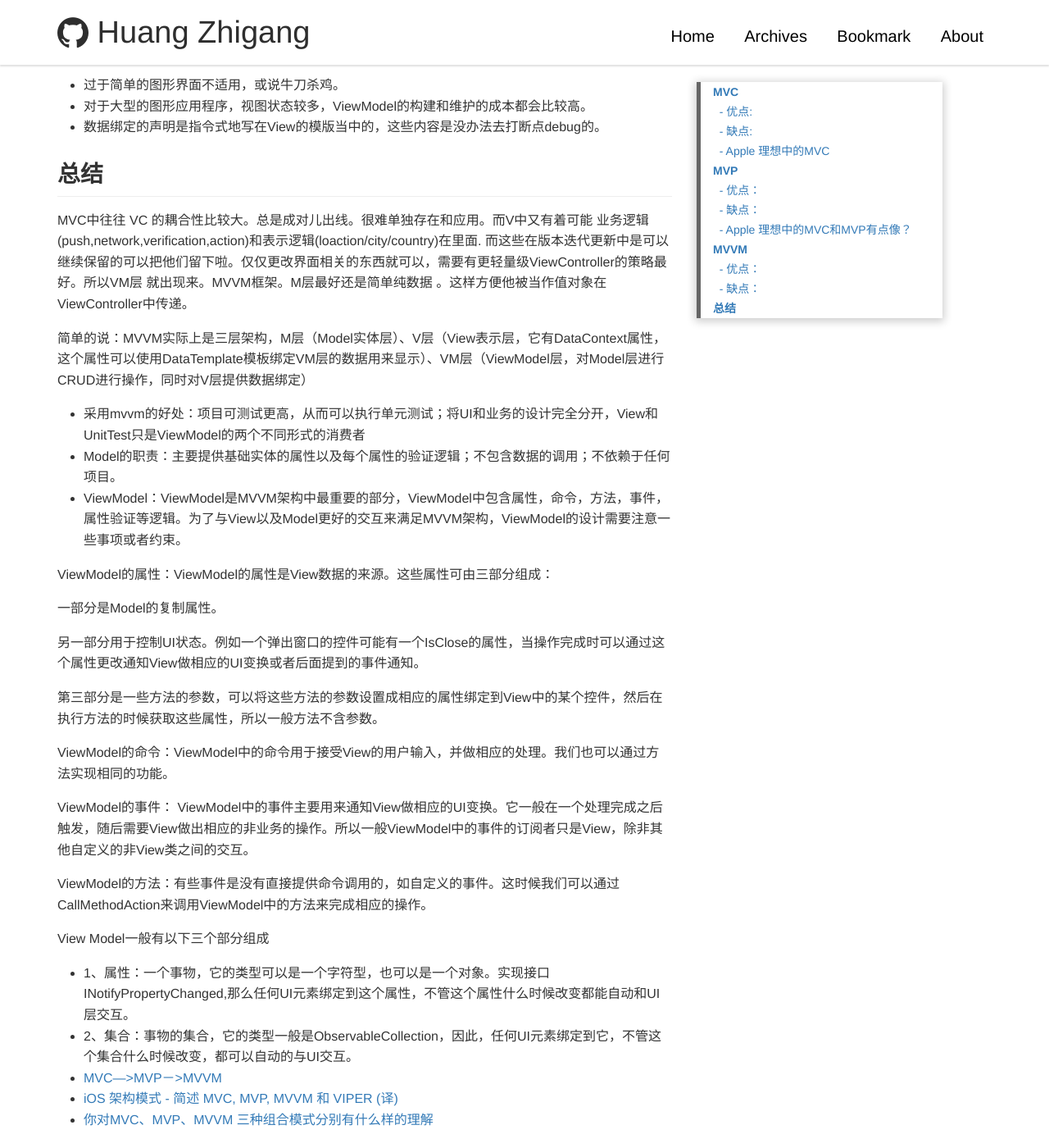
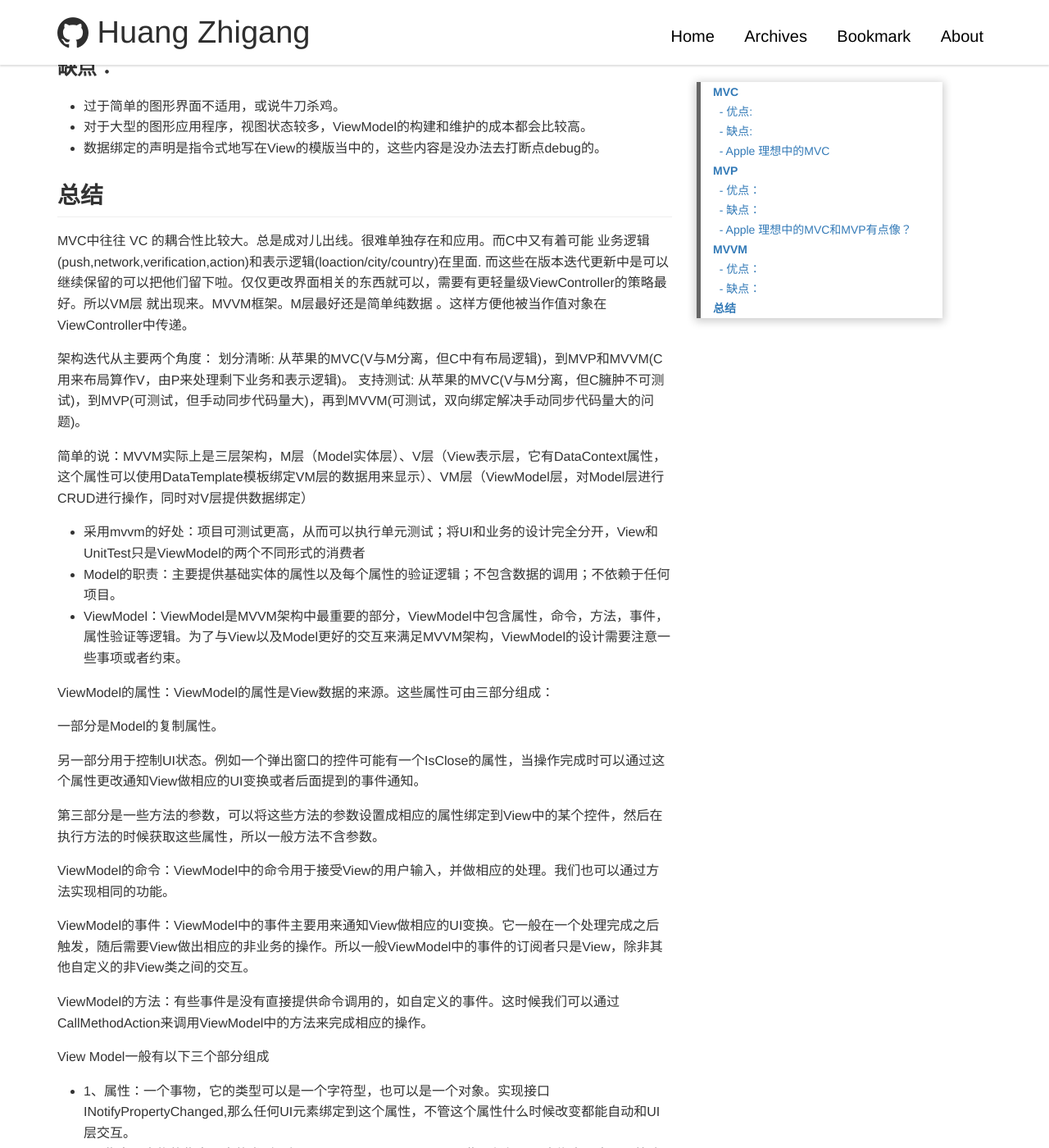
Before and after one commit to huangzhigangxg/huangzhigangxg.github.io, a Jekyll site: the page built from _posts/2016/2016-09-12-mvc_mvp_mvvm.md, in a window 1280 px wide and 1400 px high, scrolled down 3426 px. Shown: the whole window at 82% size. Built offline with Jekyll 4.4.1, drawn with Linux system fonts in a browser that asks for light colours; some of the changed text lies outside the part shown.

```diff
--- a/_posts/2016/2016-09-12-mvc_mvp_mvvm.md
+++ b/_posts/2016/2016-09-12-mvc_mvp_mvvm.md
@@ -47,12 +47,12 @@ MVP 时 打破了View原来对于Model的依赖 全都用Presenter来观察Model
 
 ### 优点：
 
-- 便于测试。Presenter对View是通过接口进行，在对Presenter进行不依赖UI环境的单元测试的时候。可以通过Mock一个View对象，这个对象只需要实现了View的接口即可。然后依赖注入到Presenter中，单元测试的时候就可以完整的测试Presenter业务逻辑的正确性。这里根据上面的例子给出了Presenter的单元测试样例。
+- 便于测试。Presenter对View是通过接口进行，在对Presenter进行不依赖UI环境的单元测试的时候。可以通过Mock一个View对象，这个对象只需要实现了View的接口即可。然后依赖注入到Presenter中，单元测试的时候就可以完整的测试Presenter业务逻辑的正确性。这里根据上面的例子给出了Presenter的单元测试样例。*MVP就已经解决难测试的问题*
 - View可以进行组件化。在MVP当中，View不依赖Model。这样就可以让View从特定的业务场景中脱离出来，可以说View可以做到对业务逻辑完全无知。它只需要提供一系列接口提供给上层操作。这样就可以做高度可复用的View组件。
 
 ### 缺点：
 
-- Presenter中除了业务逻辑以外，还有大量的View->Model，Model->View的手动同步逻辑，造成Presenter比较笨重，维护起来会比较困难。
+- Presenter中除了业务逻辑以外，还有大量的View->Model，Model->View的手动同步逻辑，造成Presenter比较笨重，维护起来会比较困难。*大量手动的同步代码直到MVVM双向绑定才被解决，也是MVVM的重大意义*
 
 ### Apple 理想中的MVC和MVP有点像？
 
@@ -69,7 +69,7 @@ MVVM 时 VM 把展示逻辑从C中拿出来和业务逻辑从M中拿出来合并
 
 ### 优点：
 
-- 提高可维护性。以前MVP都是要大量的接口类，来手动的同步View和ViewModel，造成代码量很大。而提供双向绑定机制，减少了代码，提高了代码的可维护性。（关键）！！！
+- 提高可维护性。以前MVP都是要大量的接口类，来手动的同步View和ViewModel，造成代码量很大。而提供双向绑定机制，减少了MVP下的代码，提高了代码的可维护性。（关键）！！！
 - 简化测试。因为同步逻辑是交由Binder做的，View跟着Model同时变更，所以只需要保证Model的正确性，View就正确。大大减少了对View同步更新的测试。
 
 ### 缺点：
@@ -80,7 +80,11 @@ MVVM 时 VM 把展示逻辑从C中拿出来和业务逻辑从M中拿出来合并
 
 
 ## 总结
-MVC中往往 VC 的耦合性比较大。总是成对儿出线。很难单独存在和应用。而V中又有着可能 业务逻辑(push,network,verification,action)和表示逻辑(loaction/city/country)在里面. 而这些在版本迭代更新中是可以继续保留的可以把他们留下啦。仅仅更改界面相关的东西就可以，需要有更轻量级ViewController的策略最好。所以VM层 就出现来。MVVM框架。M层最好还是简单纯数据 。这样方便他被当作值对象在ViewController中传递。
+MVC中往往 VC 的耦合性比较大。总是成对儿出线。很难单独存在和应用。而C中又有着可能 业务逻辑(push,network,verification,action)和表示逻辑(loaction/city/country)在里面. 而这些在版本迭代更新中是可以继续保留的可以把他们留下啦。仅仅更改界面相关的东西就可以，需要有更轻量级ViewController的策略最好。所以VM层 就出现来。MVVM框架。M层最好还是简单纯数据 。这样方便他被当作值对象在ViewController中传递。
+
+架构迭代从主要两个角度：
+划分清晰: 从苹果的MVC(V与M分离，但C中有布局逻辑)，到MVP和MVVM(C用来布局算作V，由P来处理剩下业务和表示逻辑)。
+支持测试: 从苹果的MVC(V与M分离，但C臃肿不可测试)，到MVP(可测试，但手动同步代码量大)，再到MVVM(可测试，双向绑定解决手动同步代码量大的问题)。
 
 简单的说：MVVM实际上是三层架构，M层（Model实体层）、V层（View表示层，它有DataContext属性，这个属性可以使用DataTemplate模板绑定VM层的数据用来显示）、VM层（ViewModel层，对Model层进行CRUD进行操作，同时对V层提供数据绑定）
 
@@ -99,7 +103,7 @@ ViewModel的属性：ViewModel的属性是View数据的来源。这些属性可
 
 ViewModel的命令：ViewModel中的命令用于接受View的用户输入，并做相应的处理。我们也可以通过方法实现相同的功能。
 
-ViewModel的事件： ViewModel中的事件主要用来通知View做相应的UI变换。它一般在一个处理完成之后触发，随后需要View做出相应的非业务的操作。所以一般ViewModel中的事件的订阅者只是View，除非其他自定义的非View类之间的交互。
+ViewModel的事件：ViewModel中的事件主要用来通知View做相应的UI变换。它一般在一个处理完成之后触发，随后需要View做出相应的非业务的操作。所以一般ViewModel中的事件的订阅者只是View，除非其他自定义的非View类之间的交互。
 
 ViewModel的方法：有些事件是没有直接提供命令调用的，如自定义的事件。这时候我们可以通过CallMethodAction来调用ViewModel中的方法来完成相应的操作。
 
```
Also changed, not shown: _posts/2016/2016-09-13-Http.md (+0 -1 lines), _posts/2016/2016-09-16-performSelector.md (+1 -1 lines), _posts/2017/2017-03-09-data-struct.md (+2 -1 lines), _posts/2017/2017-03-13-cocospods-module.md (+1 -1 lines), _posts/2019/iOS的动态库和静态库.md (added, +13 -0 lines), _posts/2019/应用在后台策略？发挥作用.md (added, +13 -0 lines), _posts/2018/Hide-2018-02-09-Reverse_engineering.md (renamed from _posts/2018/2018-02-09-Reverse_engineering.md).
